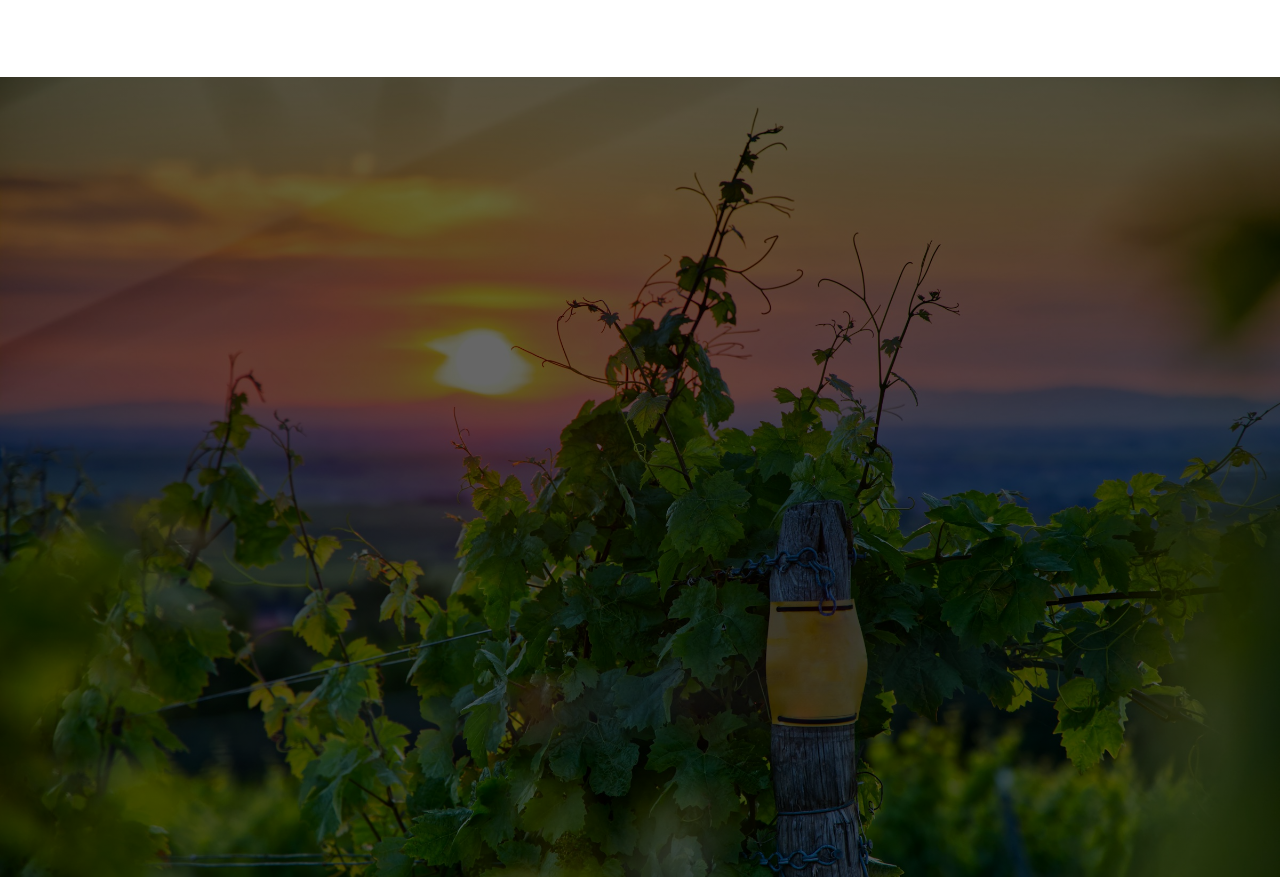
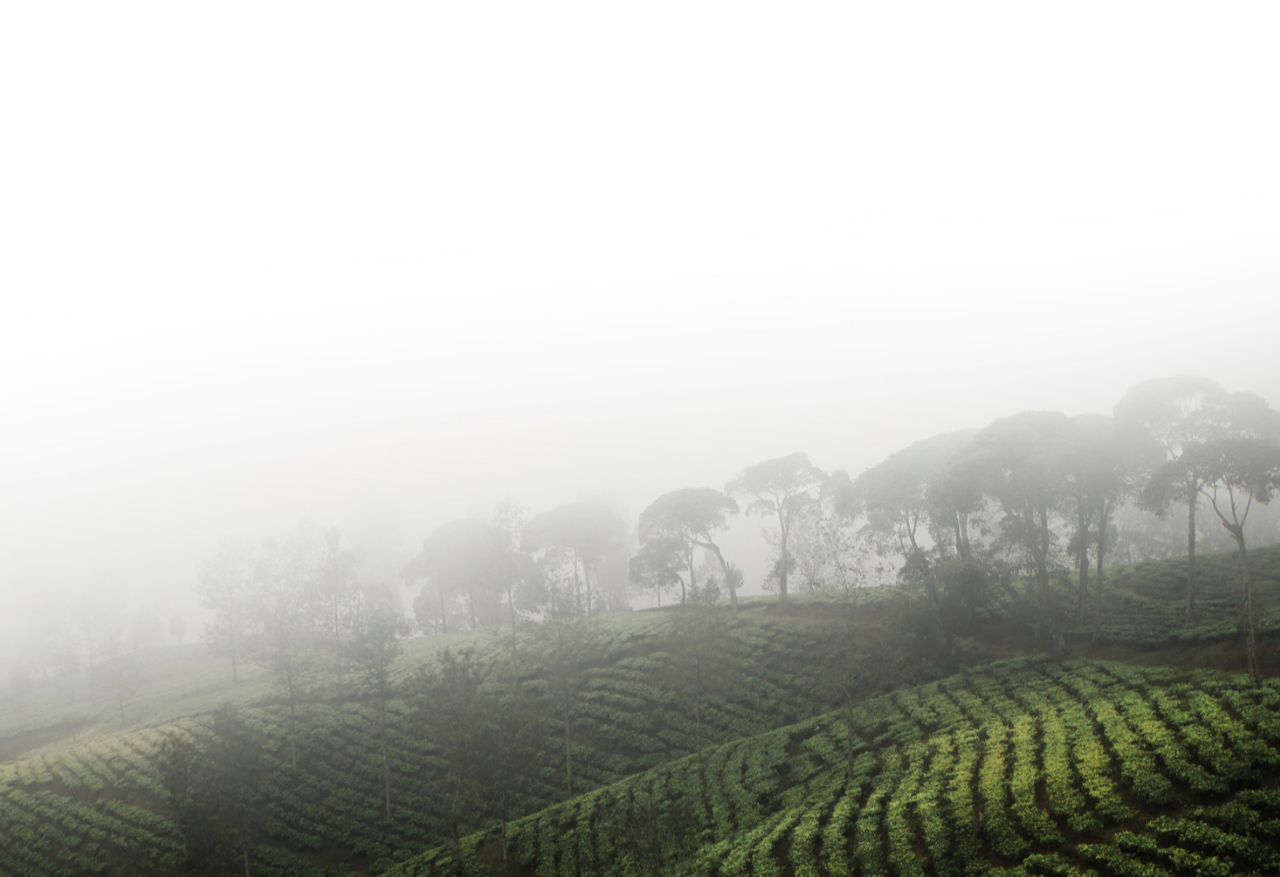
Before and after one commit to ifatinha/winery, a website with bundled scripts: page index.html in a window 1280 px wide. Shown: the part 6515-7392 px from the top of the page. Built offline with nearby package versions, Linux system fonts and the light colour scheme; a web font is replaced by a local one.

Commit message:
footer bg

```diff
--- a/assets/sass/layouts/_footer.scss
+++ b/assets/sass/layouts/_footer.scss
@@ -77,8 +77,8 @@
 }
 
 .footer__image {
-    @include bg-gradient("../images/bg-footer.jpg");
+    @include bg-img("../images/footer-bg.jpg");
     // background-attachment: fixed;
-    height: 100%;
+    height: 100vh;
     width : 100%;
 }
--- a/index.html
+++ b/index.html
@@ -258,7 +258,9 @@
       </div>
    </footer>
 
-   <div class="footer__image"></div>
+   <div class="footer__image">
+      <!-- <img src="assets/images/footer-bg.jpg" alt=""> -->
+   </div>
 
    <script src="https://kit.fontawesome.com/09fa9cee0a.js" crossorigin="anonymous" defer></script>
    <script type="module" src="assets/scripts/script.js" defer></script>
```
Also changed, not shown: assets/images/footer-bg.jpg (added), assets/styles/main.css, 1 other file.
